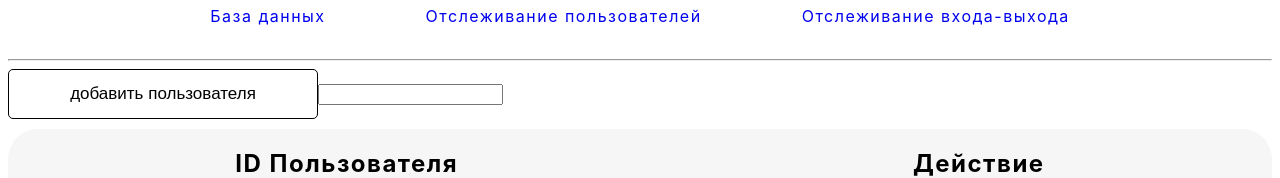
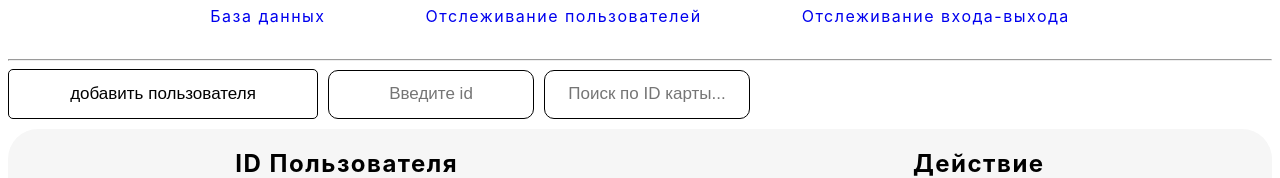
Before and after one commit to 0adanbro0/turnstiles, a React (Vite) app in the folder app/frontend/: page /db in a window 1280 px wide. Shown: the part 127-305 px from the top of the page. Built offline with nearby package versions, Linux system fonts and the light colour scheme; no server answers.

Commit message:
feat: add some stylling and searching users in data base users

```diff
--- a/app/frontend/src/App.tsx
+++ b/app/frontend/src/App.tsx
@@ -10,9 +10,10 @@ import ThirdPage from './Pages/thirdPage'
 function App() {
   const [users, setUsers] = useState<AddNewUser[]>([]);
   const [valueInputAdd, setValueInputAdd] = useState<string>('');
-  const [valueInputSearch, setValueInputSearch] = useState<string>('');
+  const [valueInputSearchLogs, setValueInputSearchLogs] = useState<string>('');
   const [logs, setLogs] = useState<EntryLogs[]>([]);
-  const [currentLimit, setCurrentLimit] = useState<number>(0)
+  const [currentLimit, setCurrentLimit] = useState<number>(0);
+  const [valueInputSearchUsers, setValueInputSearchUsers] = useState<string>('');
 
   const API_URL = import.meta.env.VITE_API_URL;
 
@@ -93,8 +94,12 @@ function App() {
     setValueInputAdd(event.target.value);
   };
 
+  const searchLogs = (event: ChangeEvent<HTMLInputElement>) => {
+    setValueInputSearchLogs(event.target.value);
+  };
+
   const searchUsers = (event: ChangeEvent<HTMLInputElement>) => {
-    setValueInputSearch(event.target.value);
+    setValueInputSearchUsers(event.target.value);
   };
 
   const addUser = () => {
@@ -152,24 +157,20 @@ function App() {
   }, [API_URL]);
 
   // Polling: update data every 3 seconds
-  // Замените ваши интервалы в App.tsx на этот ОДИН блок:
   useEffect(() => {
-    // Запускаем опрос логов каждые 3 секунды
     const logsInterval = setInterval(() => {
       getLogs();
     }, 3000);
 
-    // Запускаем обновление рабочего времени раз в минуту
     const hoursInterval = setInterval(() => {
       totalWorkHours();
     }, 60000);
 
-    // Очищаем оба таймера только при размонтировании приложения
     return () => {
       clearInterval(logsInterval);
       clearInterval(hoursInterval);
     };
-  }, []); // <-- ВАЖНО: пустой массив. Больше никаких перезапусков!
+  }, []);
 
 
   return (
@@ -198,11 +199,13 @@ function App() {
           addUsersInput={addUsersInput}
           addUser={addUser}
           deleteUser={deleteUser}
+          searchUsers={searchUsers}
+          valueInputSearchUsers={valueInputSearchUsers}
         />} />
         <Route path="/controlling" element={<SecondPage
           users={users}
-          valueInputSearch={valueInputSearch}
-          searchUsers={searchUsers}
+          valueInputSearch={valueInputSearchLogs}
+          searchUsers={searchLogs}
           logs={logs}
           endWorkDay={endWorkDay}
           addUser={addUserSearch}
--- a/app/frontend/src/Pages/firstPage.tsx
+++ b/app/frontend/src/Pages/firstPage.tsx
@@ -1,14 +1,31 @@
 import { FirstPageProps} from './../Interfaces';
 import Button from '../UI/buttonProps';
 
-const FirstPage = ({ users, valueInput, addUsersInput, addUser, deleteUser}: FirstPageProps) =>
+const FirstPage = ({ users, valueInput, addUsersInput, addUser, deleteUser, searchUsers, valueInputSearchUsers}: FirstPageProps) =>
+{
+  const filteredUsers = users.filter((user) => {
+    if (!user.user_id) return false;
+    return user.user_id.toLowerCase().includes(valueInputSearchUsers.toLowerCase());
+  });
+
+
+  return(
+    <>
       <div className="firstPage">
 
         <div className='actionsUsers'>
           <Button onclick={()=>addUser()} className='buttonAction' content="добавить пользователя"/>
-      <input type="text"
+          <input type="text" className='inputForButtonAction'
             value={valueInput}
             onChange={addUsersInput}
+            placeholder='Введите id'
+          />
+          <input
+              className="inputForButtonAction"
+              type="text"
+              placeholder="Поиск по ID карты..."
+              value={valueInputSearchUsers}
+              onChange={searchUsers}
             />
         </div>
         <div className='infoUsers'>
@@ -18,8 +35,10 @@ const FirstPage = ({ users, valueInput, addUsersInput, addUser, deleteUser}: Fir
         <div className='boxUsers'>
           <div className='displayUsers'>
             <div>
-          {users.length === 0 ? <p>База данных пуста</p>
-            : users.map((user) => (
+
+
+              {filteredUsers.length === 0 ? <p>База данных пуста</p>
+                : filteredUsers.map((user) => (
                   <div className='cardUser' key={user._id}>
                     <h2><b style={{ color: '#007bff' }}>{user.user_id}</b></h2>
                     <button onClick={() => deleteUser(user._id)}>
@@ -32,6 +51,9 @@ const FirstPage = ({ users, valueInput, addUsersInput, addUser, deleteUser}: Fir
             </div>
           </div>
         </div>
-  </div>;
+      </div>
+    </>
+  )
+}
 
 export default FirstPage
--- a/app/frontend/src/Pages/secondPage.tsx
+++ b/app/frontend/src/Pages/secondPage.tsx
@@ -11,14 +11,14 @@ const SecondPage = ({endWorkDay, logs, valueInputSearch = '', searchUsers, addUs
   return (
     <div className="SecondPage">
       <div className='actionsUsers'>
+        <Button onclick={endWorkDay} className="buttonAction" content="Закончить рабочий день"/>
         <input
-          className="inputSearch"
+          className="inputForButtonAction"
           type="text"
           placeholder="Поиск по ID карты..."
           value={valueInputSearch}
           onChange={searchUsers}
         />
-        <Button onclick={endWorkDay} className="buttonAction" content="Закончить рабочий день"/>
       </div>
 
       <div className='infoUsers'>
--- a/app/frontend/src/Pages/thirdPage.tsx
+++ b/app/frontend/src/Pages/thirdPage.tsx
@@ -8,8 +8,9 @@ const ThirdPage = ({counterIn, counterOut, setLimitUsers, currentLimit, currentU
         <>
             <div className="controlPanelLimit">
                 <button className={'buttonAction'} onClick={()=>{setLimitUsers(Number(inputcontent))}}>Установить лимит</button>
-                <input type="text"
+                <input type="text" className='inputForButtonAction'
                     value={inputcontent}
+                    placeholder='Введите лимит'
                     onChange={(event: ChangeEvent<HTMLInputElement>)=>setInputContent(event.target.value)}
                 />
 
--- a/app/frontend/src/app.css
+++ b/app/frontend/src/app.css
@@ -94,3 +94,13 @@
     display: flex;
     justify-content: space-around;
 }
+
+.inputForButtonAction{
+    width: 200px;
+    height: 45px;
+    border-radius: 10px;
+    border: 1px solid black;
+    margin-left: 10px;
+    font-size: 17px;
+    text-align: center;
+}
--- a/app/frontend/src/interfaces.tsx
+++ b/app/frontend/src/interfaces.tsx
@@ -33,6 +33,8 @@ export interface SecondPageProps {
 }
 
 export interface FirstPageProps {
+  searchUsers: (event: ChangeEvent<HTMLInputElement>) => void;
+  valueInputSearchUsers:string;
   users: AddNewUser[];
   valueInput: string;
   addUsersInput: (event: ChangeEvent<HTMLInputElement>) => void;
```
Lines whose indentation alone changed are shown as unchanged.
